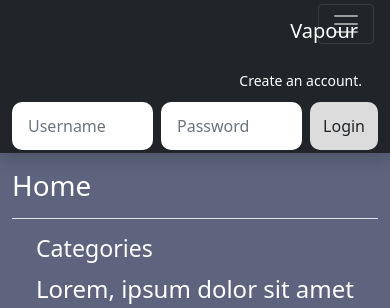
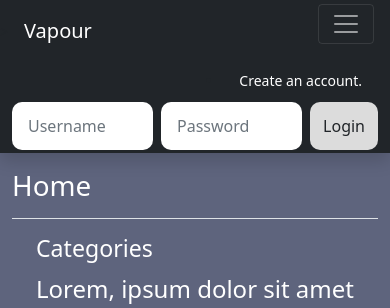
Before and after one commit to SzenasiLevente/ProjektOKJ, a PHP site: page /index.php in a window 390 px wide. Shown: the top 308 px of the page. Run offline with PHP 8.4, Linux system fonts and the light colour scheme.

Commit message:
Logo responsivity issues fix

```diff
--- a/diagrams/sources.txt
+++ b/diagrams/sources.txt
@@ -1,2 +1,3 @@
+https://getbootstrap.com/docs/5.0/examples/dashboard/
 
 https://mdbootstrap.com/docs/standard/extended/registration/ #7
--- a/header.php
+++ b/header.php
@@ -18,14 +18,11 @@ require 'inc/inc_connection.php';
 
 </head>
 
-<header class="navbar navbar-dark sticky-top bg-dark flex-md-nowrap p-0 shadow" id="bootstrap-overrides">>
-
-  <a class="navbar-brand col-md-3 col-lg-2 px-3 py-3" href="index.php">Vapour</a>
-
+<header class="navbar navbar-dark sticky-top bg-dark flex-md-nowrap p-0 shadow">>
+  <a class="navbar-brand col-md-3 col-lg-2 px-3 py-3 me-auto"href="index.php">Vapour</a>
   <button class="navbar-toggler position-absolute d-md-none collapsed" type="button" data-bs-toggle="collapse" data-bs-target="#sidebarMenu" aria-controls="sidebarMenu" aria-expanded="false" aria-label="Toggle navigation">
     <span class="navbar-toggler-icon"></span>
   </button>
-
   <div class="container-fluid">
 
     <?php
```
